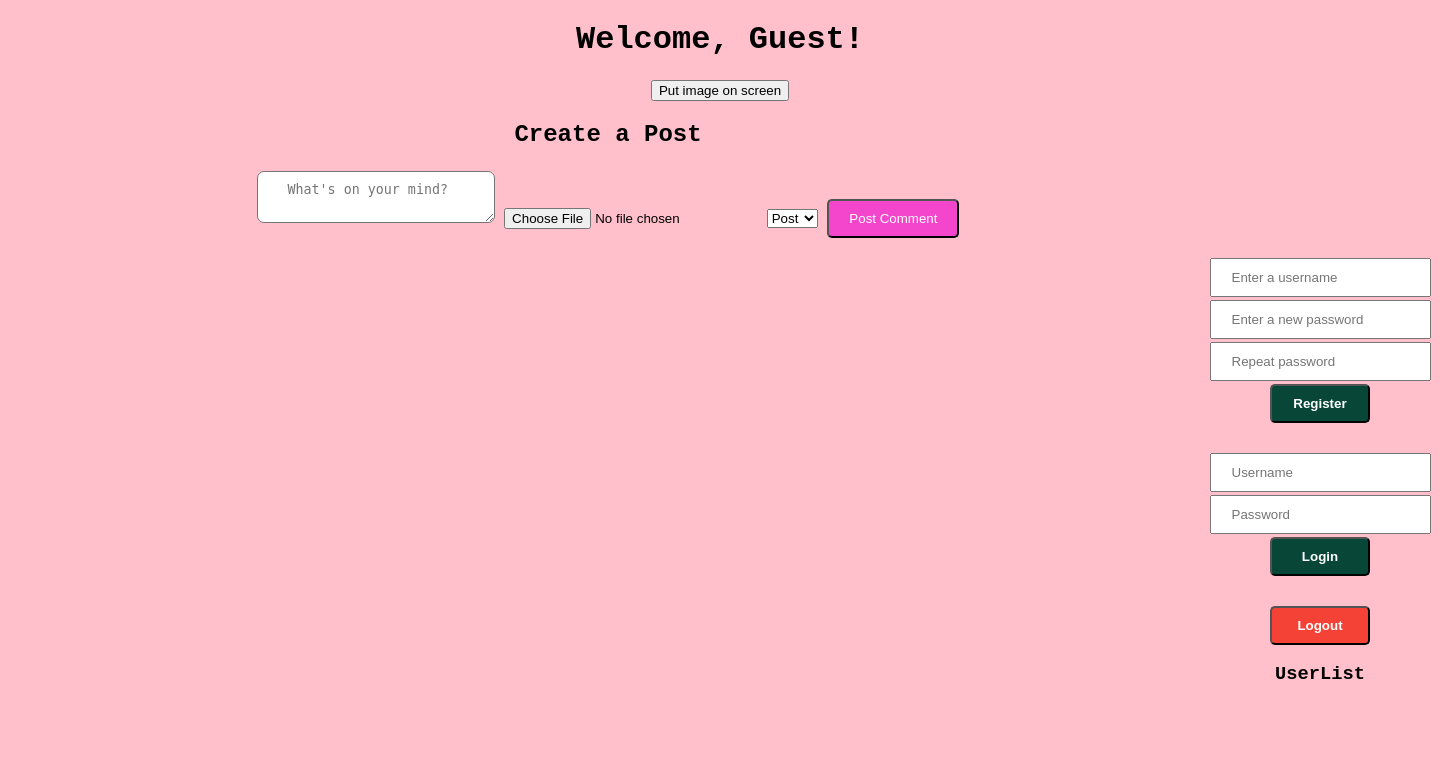
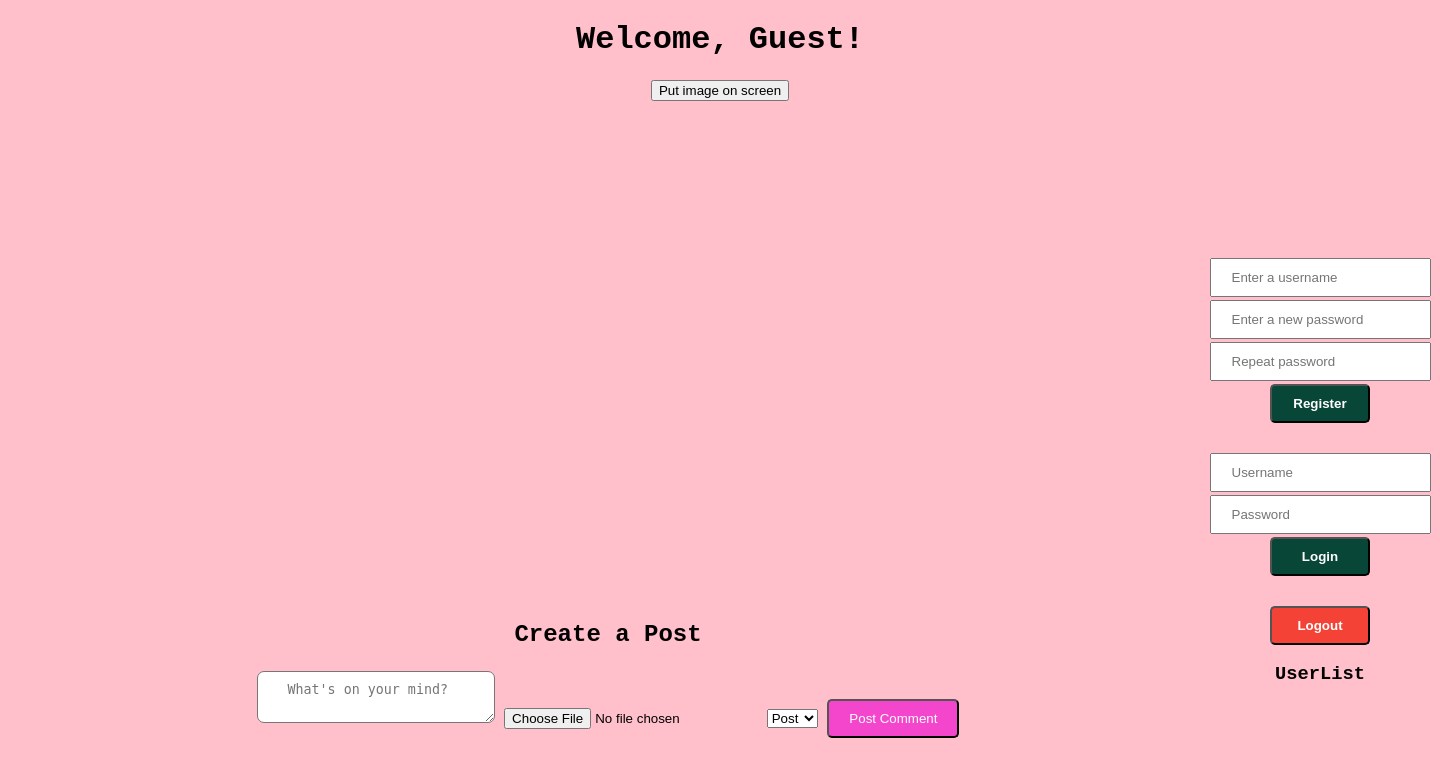
Before and after one commit to NightlessRam/plusminusminus, a Flask app: page / in a window 1440 px wide. Shown: the top 777 px of the page. Run offline with Flask 3, Linux system fonts and the light colour scheme; data that the repository does not hold is empty; some libraries are stand-ins or nearby versions.

Commit message:
switch css back

```diff
--- a/app/static/css/style.css
+++ b/app/static/css/style.css
@@ -17,7 +17,7 @@ h1 {
 }
 
 #posts{
-    height: 50%;
+    height: 500px;
 
     overflow-y: auto;
 }
```
